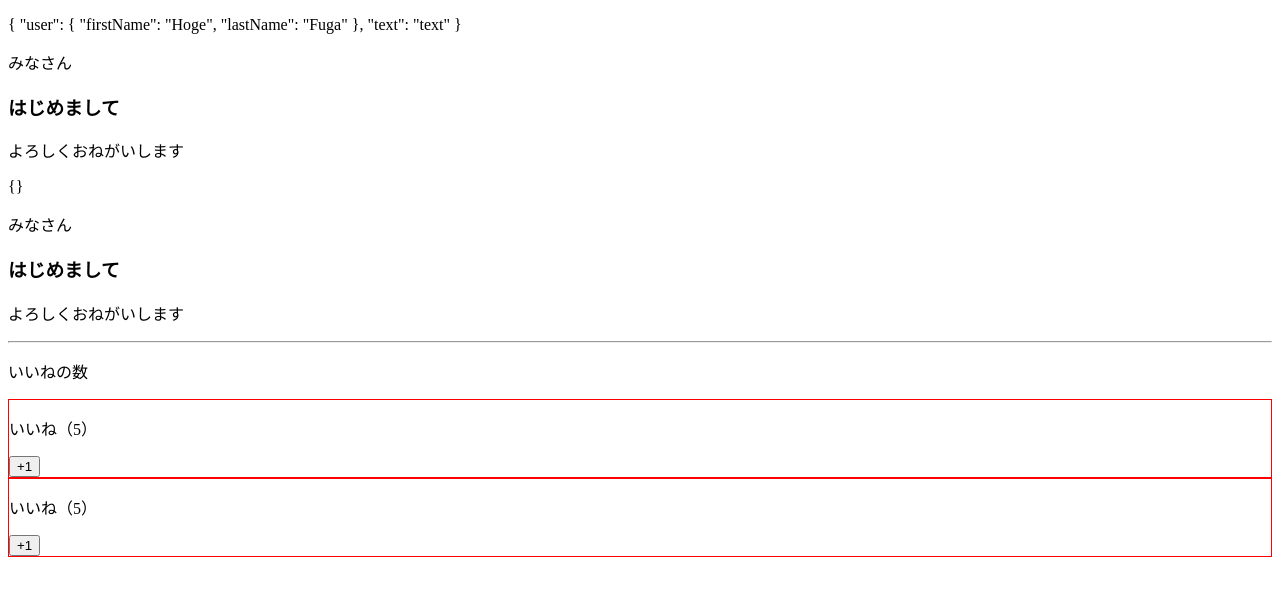
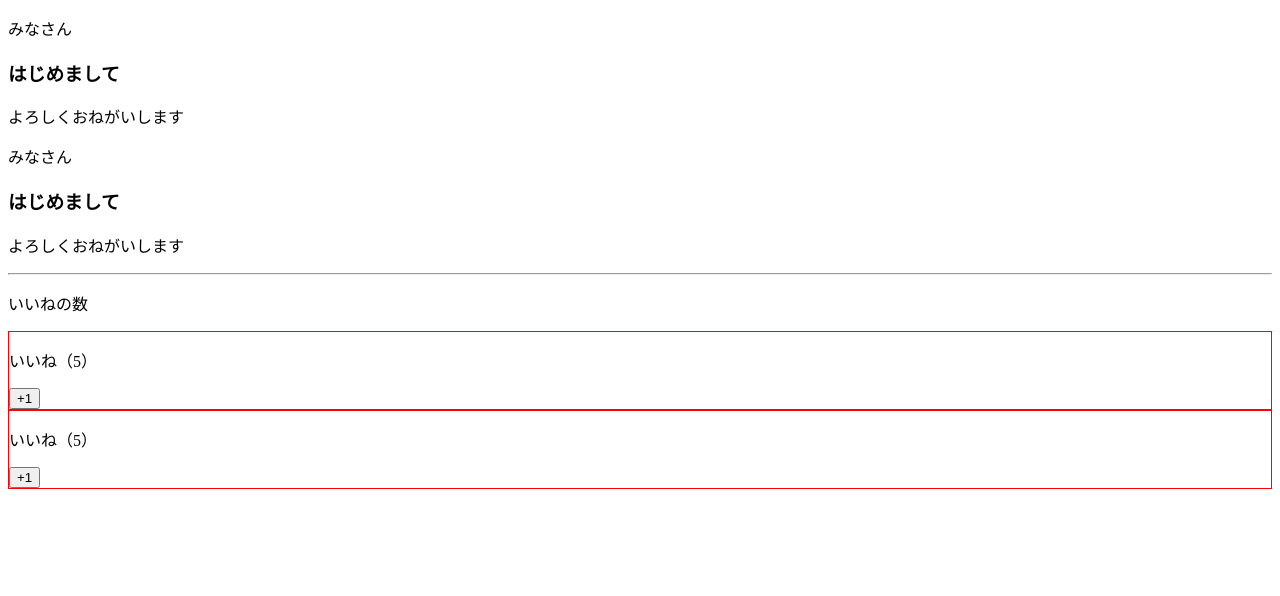
Before and after one commit to harukoya/sample-vue, a Vue app: page / in a window 1280 px wide. Shown: the top 596 px of the page. Built offline with nearby package versions, Linux system fonts and the light colour scheme.

Commit message:
slot名を動的に定義することもできる

```diff
--- a/src/App.vue
+++ b/src/App.vue
@@ -1,10 +1,11 @@
 <template>
   <div>
-    <LikeHeader v-slot="slotProps">
+    <LikeHeader>
       <p>{{ slotProps }}</p>
       <p>みなさん</p>
       <h3>はじめまして</h3>
       <p>よろしくおねがいします</p>
+      <template v-slot:[title]></template>
     </LikeHeader>
     <LikeNumber :total-number="number" v-on:my-click="incrementNumber"></LikeNumber>
     <LikeNumber :total-number="number"></LikeNumber>
@@ -17,7 +18,8 @@ import LikeHeader from './components/LikeHeader.vue'
 export default {
   data() {
     return {
-      number: 10
+      number: 10,
+      title: "title"
     }
   },
   components: {
```
